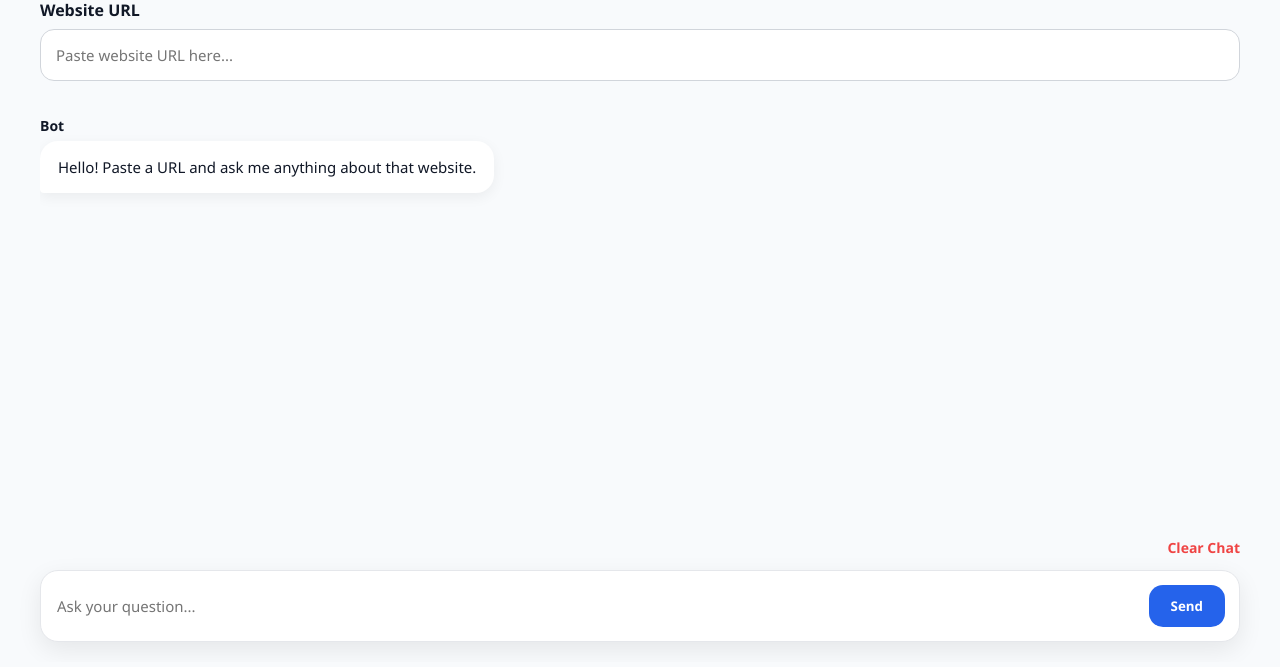
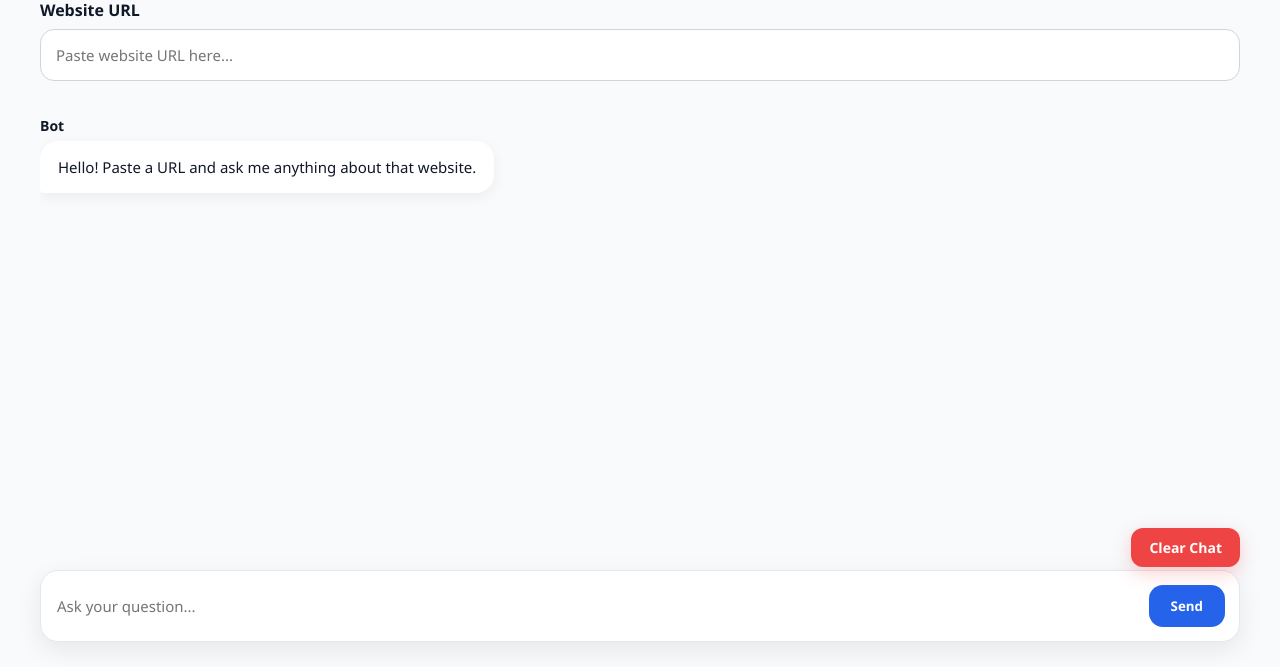
Before and after one commit to SylviaJoice/AI-Website-Assistant, a Flask app: page / in a window 1280 px wide. Shown: the part 138-805 px from the top of the page. Before the commit the page ends 783 px from the top, so only its background shows below. Run offline with Flask 3, Linux system fonts and the light colour scheme.

Commit message:
Fix clear chat button UI

```diff
--- a/static/style.css
+++ b/static/style.css
@@ -60,7 +60,7 @@ body {
     min-height: 430px;
     max-height: 600px;
     overflow-y: auto;
-    padding: 10px 0 90px;
+    padding: 10px 0 140px;
     background: transparent;
 }
 
@@ -118,15 +118,27 @@ body {
 }
 
 .chat-actions {
-    text-align: right;
-    margin-bottom: 12px;
+    display: flex;
+    justify-content: flex-end;
+    margin: 10px 0;
+    position: sticky;
+    bottom: 95px;
+    z-index: 10;
 }
 
 .clear-btn {
-    color: #ef4444;
+    background: #ef4444;
+    color: white;
     text-decoration: none;
+    padding: 10px 18px;
+    border-radius: 12px;
     font-weight: 600;
     font-size: 14px;
+    box-shadow: 0 6px 18px rgba(239, 68, 68, 0.25);
+}
+
+.clear-btn:hover {
+    background: #dc2626;
 }
 
 .chat-form {
```
